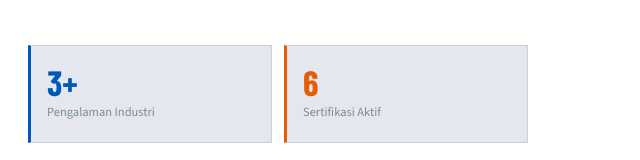
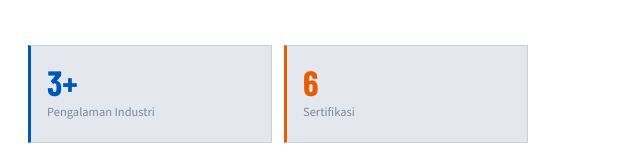
Before and after one commit to IarzoneLabs/irsyad, a plain HTML site: page Web/index.html in a window 1280 px wide. Shown: the part 1010-1170 px from the top of the page, 640-1280 px from the left. Drawn offline with nearby package versions, Linux system fonts and the light colour scheme; a web font is replaced by a local one.

Commit message:
Update index.html

```diff
--- a/Web/index.html
+++ b/Web/index.html
@@ -251,7 +251,7 @@
     <div class="rv" id="adblock">
       <div class="kr">
         <div class="k"><div class="kn">3+</div><div class="kl" data-i18n="kpi.1">Pengalaman Industri</div></div>
-        <div class="k" style="border-left-color:var(--accent2)"><div class="kn" style="color:var(--accent2)">6</div><div class="kl" data-i18n="kpi.2">Sertifikasi Aktif</div></div>
+        <div class="k" style="border-left-color:var(--accent2)"><div class="kn" style="color:var(--accent2)">6</div><div class="kl" data-i18n="kpi.2">Sertifikasi</div></div>
       </div>
       <div class="sr"><div class="sm"><span class="sn">Power BI / Tableau / Looker</span><span class="sp">88%</span></div><div class="st2"><div class="sf" data-w="88"></div></div></div>
       <div class="sr"><div class="sm"><span class="sn">Python &amp; SQL</span><span class="sp">82%</span></div><div class="st2"><div class="sf" data-w="82"></div></div></div>
```
